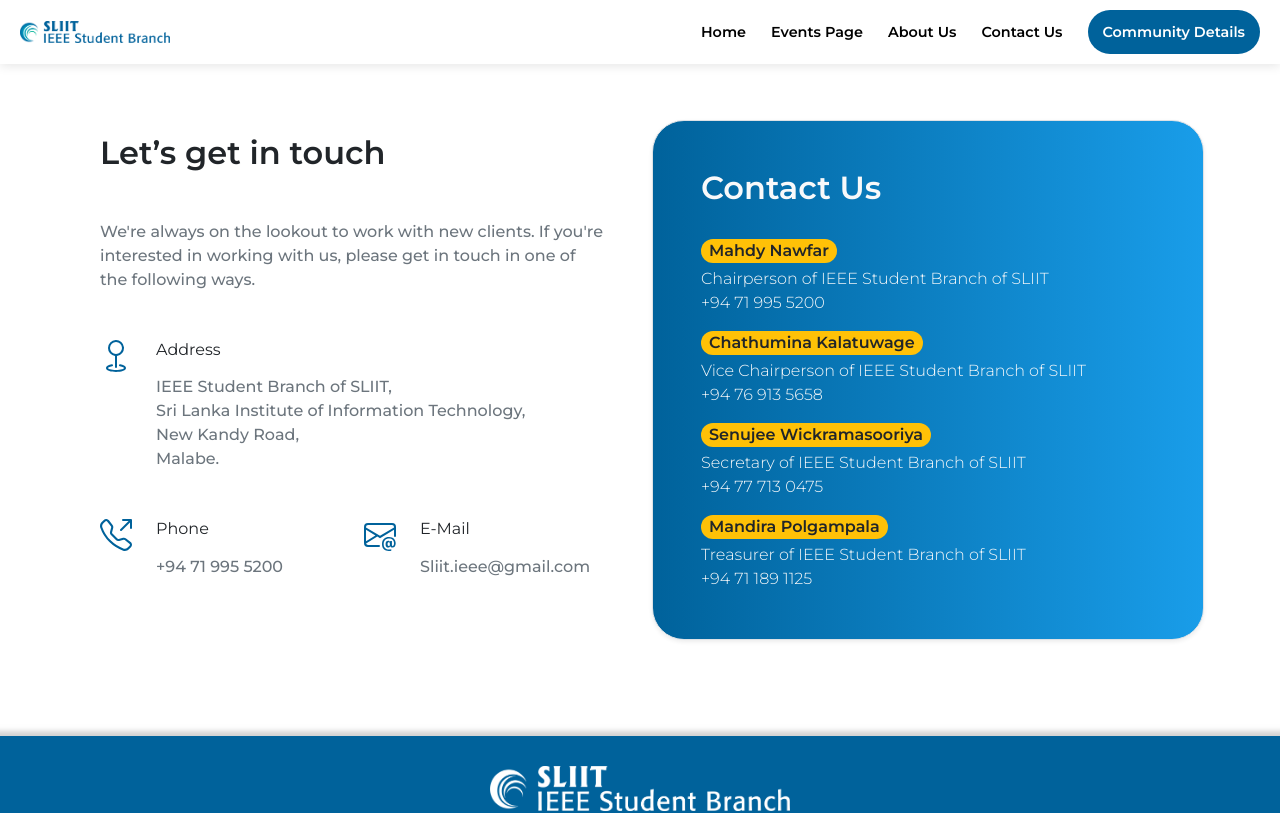
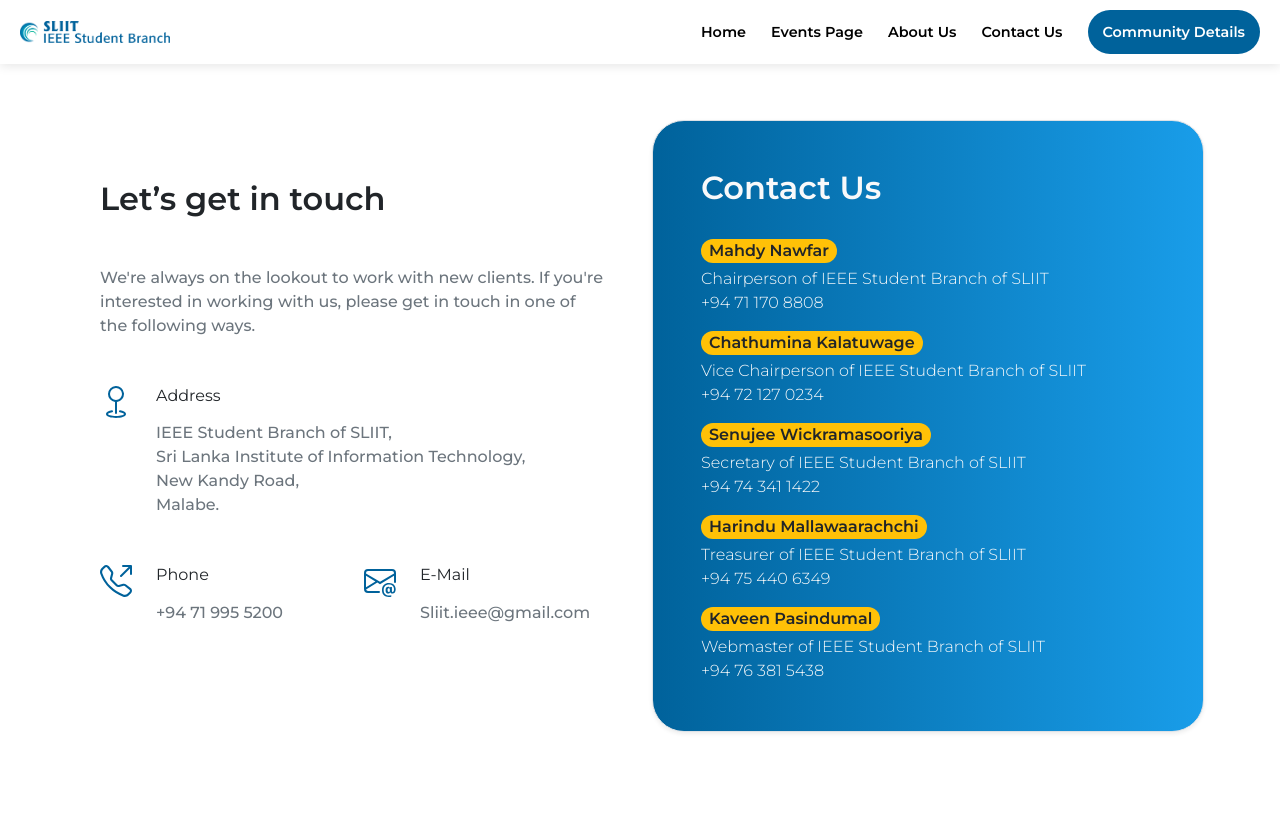
Before and after one commit to IEEEComputerSocietyofSLIIT/IEEE_SLIIT_Web_SB, a React (Create React App) app in the folder frontend/: page /contact-us in a window 1280 px wide. Shown: the top 813 px of the page. Built offline with nearby package versions, Linux system fonts and the light colour scheme; a web font is replaced by a local one.

Commit message:
contacts

```diff
--- a/frontend/src/views/contactus/contactus.js
+++ b/frontend/src/views/contactus/contactus.js
@@ -107,24 +107,28 @@
             <h2 class="h2 mb-3 fw-semibold text-light">Contact Us</h2>
             <div className=' rounded-4'>
             <p class="lead fs-6 fw-semibold mb-1 rounded-5 text-dark bg-warning d-inline-block px-2">Mahdy Nawfar</p>
-
             <p class="lead fs-6  mb-0">Chairperson of IEEE Student Branch of SLIIT</p>
-            <p class="lead fs-6  ">+94 71 995 5200</p>
+            <p class="lead fs-6  ">+94 71 170 8808</p>
             </div>
             <div className='  rounded-4'>
             <p class="lead fs-6 fw-semibold mb-1 rounded-5 text-dark bg-warning d-inline-block px-2">Chathumina Kalatuwage</p>
             <p class="lead fs-6  mb-0">Vice Chairperson of IEEE Student Branch of SLIIT</p>
-            <p class="lead fs-6  ">+94 76 913 5658</p>
+            <p class="lead fs-6  ">+94 72 127 0234</p>
             </div>
             <div className='  rounded-4'>
             <p  class="lead fs-6 fw-semibold mb-1 rounded-5 text-dark bg-warning d-inline-block px-2">Senujee Wickramasooriya</p>
             <p class="lead fs-6  mb-0">Secretary of IEEE Student Branch of SLIIT</p>
-            <p class="lead fs-6  ">+94 77 713 0475</p>
+            <p class="lead fs-6  ">+94 74 341 1422</p>
             </div>
             <div className='  rounded-4'>
-            <p class="lead fs-6 fw-semibold mb-1 rounded-5 text-dark bg-warning d-inline-block px-2">Mandira Polgampala</p>
-            <p class="lead fs-6 mb-0">Treasurer of IEEE Student Branch of SLIIT</p>
-            <p class="lead fs-6 ">+94 71 189 1125</p>
+              <p class="lead fs-6 fw-semibold mb-1 rounded-5 text-dark bg-warning d-inline-block px-2">Harindu Mallawaarachchi</p>
+              <p class="lead fs-6 mb-0">Treasurer of IEEE Student Branch of SLIIT</p>
+              <p class="lead fs-6 ">+94 75 440 6349</p>
+            </div>
+            <div className='  rounded-4'>
+              <p class="lead fs-6 fw-semibold mb-1 rounded-5 text-dark bg-warning d-inline-block px-2">Kaveen Pasindumal</p>
+              <p class="lead fs-6 mb-0">Webmaster of IEEE Student Branch of SLIIT</p>
+              <p class="lead fs-6 ">+94 76 381 5438</p>
             </div>
 
 
```
